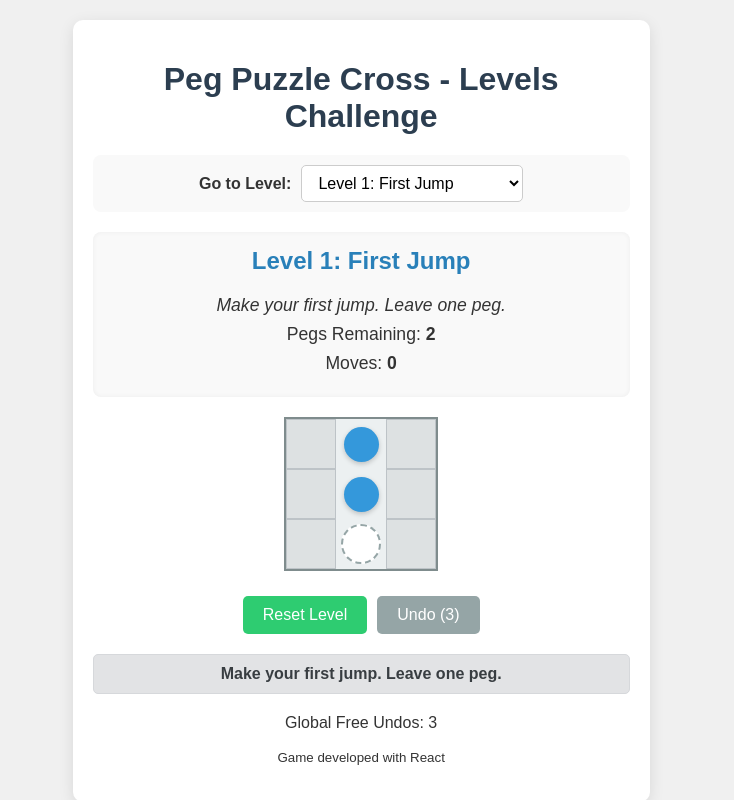
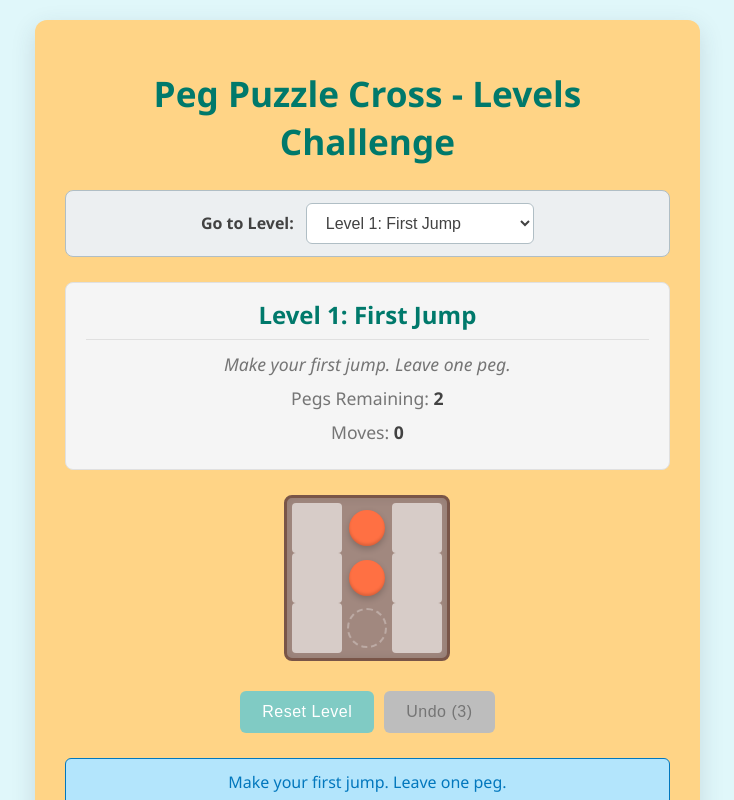
Before and after one commit to ginedou0315/puzzle_peg_cross_levels, a React (Create React App) app: page / in a window 1280 px wide. Shown: the top 800 px of the page, without its empty margins (269-1003 px from the left). Built offline with nearby package versions, Linux system fonts and the light colour scheme.

Commit message:
Update App.css

```diff
--- a/src/App.css
+++ b/src/App.css
@@ -1,249 +1,358 @@
+/* src/App.css */
+
+/* Define Color Palette and Global Styles */
+:root {
+  --page-bg: #e0f7fa; /* Light Cyan - Page Background */
+  --container-bg: #ffffff; /* White - Main App Container */
+  --container-shadow: rgba(44, 62, 80, 0.15); /* Softer Shadow */
+  --title-color: #00796b; /* Dark Teal - Game Title */
+  --text-color: #424242; /* Dark Gray - General Text */
+  --text-secondary-color: #757575; /* Medium Gray - Descriptions, less important text */
+
+  --board-bg: #a1887f; /* Earthy Brown - Board Background Grid */
+  --board-border: #795548; /* Darker Brown - Board Border */
+  --cell-non-playable-bg: #d7ccc8; /* Light Brownish Gray - Non-playable Cell */
+  --cell-empty-hole-bg: #efebe9; /* Very Light Brown/Off-white - Empty Hole BG */
+  --cell-empty-hole-border: #bcaaa4; /* Slightly Darker Brownish Gray - Empty Hole Border */
+  --cell-empty-hole-hover-bg: #d7ccc8; /* Hover for empty hole */
+
+  --peg-color: #ff7043; /* Deep Orange/Coral - Pegs */
+  --peg-shadow: rgba(0, 0, 0, 0.2);
+  --peg-selected-color: #ec407a; /* Vibrant Pink - Selected Peg */
+  --peg-selected-transform: scale(1.15);
+
+  --button-text-color: #ffffff;
+  --button-primary-bg: #26a69a; /* Teal - Primary Buttons like Next Level, Buy */
+  --button-primary-hover-bg: #00897b; /* Darker Teal */
+  --button-secondary-bg: #80cbc4; /* Light Teal - Reset, Undo */
+  --button-secondary-hover-bg: #4db6ac; /* Medium Teal */
+  --button-disabled-bg: #bdbdbd; /* Gray - Disabled Buttons */
+  --button-disabled-text-color: #757575;
+
+  --feedback-success-bg: #c8e6c9; /* Light Green */
+  --feedback-success-text: #2e7d32; /* Dark Green */
+  --feedback-error-bg: #ffcdd2; /* Light Pink */
+  --feedback-error-text: #c62828; /* Dark Red */
+  --feedback-info-bg: #b3e5fc; /* Light Blue */
+  --feedback-info-text: #0277bd; /* Dark Blue */
+
+  --level-selector-bg: #eceff1; /* Light Blue Gray - Level Selector BG */
+  --level-selector-border: #b0bec5;
+  --level-selector-focus-border: var(--button-primary-bg);
+
+  --info-box-bg: #f5f5f5; /* Lighter Gray - Game Info Box */
+  --info-box-border: #e0e0e0;
+  --info-box-title-color: var(--title-color);
+
+  --modal-overlay-bg: rgba(0, 0, 0, 0.65);
+  --modal-content-bg: var(--container-bg);
+  --modal-title-color: var(--title-color);
+}
+
 body {
-  font-family: "Arial", sans-serif;
-  background-color: #f0f0f0;
-  color: #333;
+  font-family: "Segoe UI", Tahoma, Geneva, Verdana, sans-serif;
+  background-color: var(--page-bg);
+  color: var(--text-color);
   display: flex;
   justify-content: center;
-  align-items: flex-start; /* Align to top for longer content */
+  align-items: flex-start;
   min-height: 100vh;
   margin: 0;
-  padding-top: 20px; /* Add some space at the top */
+  padding: 20px 0; /* Add some padding top and bottom */
+  box-sizing: border-box;
 }
 
 .app-container {
-  background-color: #fff;
-  padding: 20px;
-  border-radius: 10px;
-  box-shadow: 0 4px 15px rgba(0, 0, 0, 0.1);
+  background-color: #ffd486;
+  padding: 25px 30px;
+  border-radius: 12px;
+  box-shadow: 0 8px 25px var(--container-shadow);
   text-align: center;
   width: 90%;
-  max-width: 700px; /* Max width for the game container */
+  max-width: 700px;
 }
 
 .game-title {
-  color: #2c3e50;
-  margin-bottom: 20px;
+  color: var(--title-color);
+  margin-bottom: 25px;
+  font-size: 2.2em;
+  font-weight: 600;
 }
 
 .game-area {
   margin-bottom: 20px;
 }
 
+/* --- Board and Cells --- */
 .board {
   display: grid;
-  margin: 20px auto; /* Center the board */
-  border: 2px solid #7f8c8d; /* Border around the grid */
-  background-color: #ecf0f1; /* Light background for the board grid */
-  width: fit-content; /* Make board only as wide as its content */
-}
-
-.board-row {
-  display: flex; /* Each row is a flex container */
+  margin: 25px auto;
+  border: 3px solid var(--board-border);
+  background-color: var(--board-bg);
+  width: fit-content;
+  border-radius: 8px; /* Slightly rounded board */
+  padding: 5px; /* Padding inside the border before cells start */
+  box-shadow: inset 0 0 10px rgba(0, 0, 0, 0.1);
 }
 
 .cell {
-  width: 50px; /* Adjust as needed */
-  height: 50px; /* Adjust as needed */
-  border: 1px solid #bdc3c7; /* Lighter border for cells */
+  width: 50px;
+  height: 50px;
+  /* border: 1px solid var(--board-border); Remove individual cell borders if board has padding */
   display: flex;
   justify-content: center;
   align-items: center;
   cursor: pointer;
   transition: background-color 0.2s ease;
-  box-sizing: border-box; /* Include padding and border in the element's total width and height */
+  box-sizing: border-box;
+  border-radius: 4px; /* Slightly rounded cells */
 }
 
 .cell.non-playable {
-  background-color: #dde1e2; /* Slightly different for non-playable areas */
+  background-color: var(--cell-non-playable-bg);
   cursor: default;
-  /* visibility: hidden; /* Option: make them completely invisible */
+  /* To make them less prominent, we can reduce their opacity or blend them */
+  /* visibility: hidden; */ /* Or this if you want them gone */
 }
 
 .cell.empty-hole {
-  background-color: #fff; /* White for empty holes */
-  border-radius: 50%; /* Make it look like a hole */
-  border: 2px dashed #95a5a6;
-  margin: 5px; /* Add margin to make holes distinct */
-  width: 40px; /* Adjust with margin */
-  height: 40px; /* Adjust with margin */
+  background-color: transparent; /* Hole is part of the board bg */
+  margin: 5px; /* Space around the hole visual */
+  width: 40px;
+  height: 40px;
+  border-radius: 50%;
+  border: 2px dashed var(--cell-empty-hole-border);
+  background-clip: padding-box; /* Ensure background doesn't spill under border */
+  position: relative; /* For pseudo-elements if needed for depth */
 }
 .cell.empty-hole:hover {
-  background-color: #e0e0e0;
+  background-color: var(--cell-empty-hole-hover-bg);
+  border-style: solid;
 }
 
 .cell.has-peg {
-  background-color: transparent; /* Transparent background for cells with pegs */
-  border-color: transparent; /* No border for cells with pegs */
+  background-color: transparent; /* Cell itself is transparent */
+  border-color: transparent;
 }
 
 .peg {
-  width: 35px;
-  height: 35px;
-  background-color: #3498db; /* Blue pegs */
+  width: 36px; /* Slightly smaller than hole space */
+  height: 36px;
+  background-color: var(--peg-color);
   border-radius: 50%;
-  box-shadow: 0 2px 5px rgba(0, 0, 0, 0.2);
-  transition: transform 0.1s ease-out, background-color 0.2s;
+  box-shadow: 0 3px 6px var(--peg-shadow), inset 0 -2px 3px rgba(0, 0, 0, 0.15); /* More 3D */
+  transition: transform 0.15s ease-out, background-color 0.2s;
+  cursor: grab;
+}
+.cell.selected .peg {
+  background-color: var(--peg-selected-color);
+  transform: var(--peg-selected-transform);
+  box-shadow: 0 0 10px var(--peg-selected-color), 0 3px 8px var(--peg-shadow); /* Glow effect */
+  cursor: grabbing;
 }
 
-.cell.selected .peg {
-  background-color: #e74c3c; /* Red when selected */
-  transform: scale(1.1);
-}
-
+/* --- Game Info Box --- */
 .game-info {
-  background-color: #f9f9f9;
-  padding: 15px;
+  background-color: var(--info-box-bg);
+  padding: 15px 20px;
   border-radius: 8px;
-  margin-bottom: 20px;
-  box-shadow: inset 0 0 5px rgba(0, 0, 0, 0.05);
+  margin-bottom: 25px;
+  border: 1px solid var(--info-box-border);
+  text-align: center;
 }
 .game-info h2 {
   margin-top: 0;
-  color: #2980b9;
+  margin-bottom: 12px;
+  color: var(--info-box-title-color);
+  font-size: 1.5em;
+  border-bottom: 1px solid var(--info-box-border);
+  padding-bottom: 8px;
 }
 .game-info p {
-  margin: 8px 0;
+  margin: 10px 0;
   font-size: 1.1em;
+  color: var(--text-secondary-color);
 }
-.game-info strong {
-  color: #333;
+.game-info p strong {
+  color: var(--text-color);
+  font-weight: 600;
+}
+
+/* --- Buttons --- */
+.game-controls button,
+.modal-actions button {
+  color: var(--button-text-color);
+  border: none;
+  padding: 12px 22px;
+  border-radius: 6px;
+  cursor: pointer;
+  font-size: 1em;
+  font-weight: 500;
+  margin: 5px;
+  transition: background-color 0.2s ease, transform 0.1s ease;
+  letter-spacing: 0.5px;
+}
+.game-controls button:hover:not(:disabled),
+.modal-actions button:hover:not(:disabled) {
+  transform: translateY(-1px);
+  box-shadow: 0 4px 8px rgba(0, 0, 0, 0.1);
 }
 
 .game-controls button {
-  background-color: #2ecc71;
-  color: white;
-  border: none;
-  padding: 10px 20px;
-  border-radius: 5px;
-  cursor: pointer;
-  font-size: 1em;
-  margin: 5px;
-  transition: background-color 0.2s ease;
+  /* Default for reset, undo */
+  background-color: var(--button-secondary-bg);
+}
+.game-controls button:hover:not(:disabled) {
+  background-color: var(--button-secondary-hover-bg);
 }
 
-.game-controls button:hover {
-  background-color: #27ae60;
+/* Specifically for Next Level, or primary action buttons in modal */
+.game-controls button:nth-of-type(3), /* Assuming Next Level is 3rd */
+.modal-actions .button-primary {
+  background-color: var(--button-primary-bg);
+}
+.game-controls button:nth-of-type(3):hover:not(:disabled),
+.modal-actions .button-primary:hover:not(:disabled) {
+  background-color: var(--button-primary-hover-bg);
 }
 
-.game-controls button:disabled {
-  background-color: #95a5a6;
+.game-controls button:disabled,
+.modal-actions button:disabled {
+  background-color: var(--button-disabled-bg);
+  color: var(--button-disabled-text-color);
   cursor: not-allowed;
+  transform: none;
+  box-shadow: none;
 }
 
+/* --- Feedback Messages --- */
 .feedback-message {
-  margin-top: 15px;
-  padding: 10px;
-  border-radius: 5px;
-  font-weight: bold;
+  margin-top: 20px;
+  padding: 12px 15px;
+  border-radius: 6px;
+  font-weight: 500;
+  border: 1px solid transparent;
+}
+.feedback-message.success {
+  background-color: var(--feedback-success-bg);
+  color: var(--feedback-success-text);
+  border-color: var(--feedback-success-text);
+}
+.feedback-message.error {
+  background-color: var(--feedback-error-bg);
+  color: var(--feedback-error-text);
+  border-color: var(--feedback-error-text);
+}
+.feedback-message.info {
+  background-color: var(--feedback-info-bg);
+  color: var(--feedback-info-text);
+  border-color: var(--feedback-info-text);
 }
 
-.feedback-message.success {
-  background-color: #d4edda;
-  color: #155724;
-  border: 1px solid #c3e6cb;
-}
-
-.feedback-message.error {
-  background-color: #f8d7da;
-  color: #721c24;
-  border: 1px solid #f5c6cb;
-}
-
-.feedback-message.info {
-  background-color: #e2e3e5;
-  color: #383d41;
-  border: 1px solid #d6d8db;
-}
+/* --- Level Selector --- */
 .level-selector {
-  margin-bottom: 20px;
-  padding: 10px;
-  background-color: #f9f9f9;
+  margin-bottom: 25px;
+  padding: 12px 15px;
+  background-color: var(--level-selector-bg);
   border-radius: 8px;
   display: flex;
   justify-content: center;
   align-items: center;
-  gap: 10px; /* Space between label and select */
+  gap: 12px;
+  border: 1px solid var(--level-selector-border);
 }
-
 .level-selector label {
-  font-weight: bold;
-  color: #333;
+  font-weight: 600;
+  color: var(--text-color);
 }
-
 .level-selector select {
-  padding: 8px 12px;
-  border-radius: 5px;
-  border: 1px solid #ccc;
+  padding: 10px 15px;
+  border-radius: 6px;
+  border: 1px solid var(--level-selector-border);
   font-size: 1em;
   background-color: white;
   cursor: pointer;
+  min-width: 200px;
+  color: var(--text-color);
+}
+.level-selector select:focus {
+  outline: none;
+  border-color: var(--level-selector-focus-border);
+  box-shadow: 0 0 0 3px rgba(var(--level-selector-focus-border), 0.2); /* Use RGB if var is hex */
 }
 
-.level-selector select:focus {
-  outline: none;
-  border-color: #3498db;
-  box-shadow: 0 0 0 2px rgba(52, 152, 219, 0.2);
-}
+/* --- Modal --- */
 .modal-overlay {
   position: fixed;
   top: 0;
   left: 0;
   right: 0;
   bottom: 0;
-  background-color: rgba(0, 0, 0, 0.6);
+  background-color: var(--modal-overlay-bg);
   display: flex;
   justify-content: center;
   align-items: center;
   z-index: 1000;
+  padding: 15px;
 }
-
 .modal-content {
-  background-color: white;
-  padding: 25px 30px;
-  border-radius: 8px;
-  box-shadow: 0 5px 15px rgba(0, 0, 0, 0.2);
+  background-color: var(--modal-content-bg);
+  padding: 30px 35px;
+  border-radius: 10px;
+  box-shadow: 0 10px 30px rgba(0, 0, 0, 0.2);
   text-align: center;
   width: 90%;
-  max-width: 400px;
+  max-width: 450px;
 }
-
 .modal-content h3 {
   margin-top: 0;
-  color: #333;
+  margin-bottom: 15px;
+  color: var(--modal-title-color);
+  font-size: 1.6em;
 }
-
 .modal-content p {
   margin-bottom: 15px;
-  color: #555;
+  color: var(--text-secondary-color);
   line-height: 1.6;
+  font-size: 1.05em;
 }
 .modal-actions {
   display: flex;
-  justify-content: space-around; /* Or center, space-between */
-  margin-top: 20px;
+  justify-content: space-around;
+  margin-top: 25px;
+  gap: 10px; /* Add gap for buttons in modal */
 }
 
-.modal-actions button {
-  padding: 10px 15px;
-  border-radius: 5px;
-  border: none;
-  cursor: pointer;
-  font-size: 0.9em;
-  min-width: 120px;
+/* --- All Levels Complete Screen --- */
+.all-levels-complete {
+  padding: 30px;
+  text-align: center;
+}
+.all-levels-complete h1 {
+  color: var(--title-color);
+  font-size: 2.5em;
+  margin-bottom: 15px;
+}
+.all-levels-complete p {
+  font-size: 1.2em;
+  color: var(--text-secondary-color);
+  margin-bottom: 25px;
+}
+.all-levels-complete button {
+  /* Play Again button */
+  background-color: var(--button-primary-bg);
+  color: var(--button-text-color);
+}
+.all-levels-complete button:hover {
+  background-color: var(--button-primary-hover-bg);
 }
 
-.modal-actions .button-primary {
-  background-color: #2ecc71; /* Green for primary action */
-  color: white;
+/* --- Footer Text --- */
+footer p {
+  margin-top: 25px;
+  font-size: 0.9em;
+  color: var(--text-secondary-color);
 }
-.modal-actions .button-primary:hover {
-  background-color: #27ae60;
+footer p small {
+  font-size: 0.85em;
 }
-
-.modal-actions button:not(.button-primary) {
-  background-color: #e0e0e0; /* Grey for cancel/secondary */
-  color: #333;
-}
-.modal-actions button:not(.button-primary):hover {
-  background-color: #c7c7c7;
-}
```
